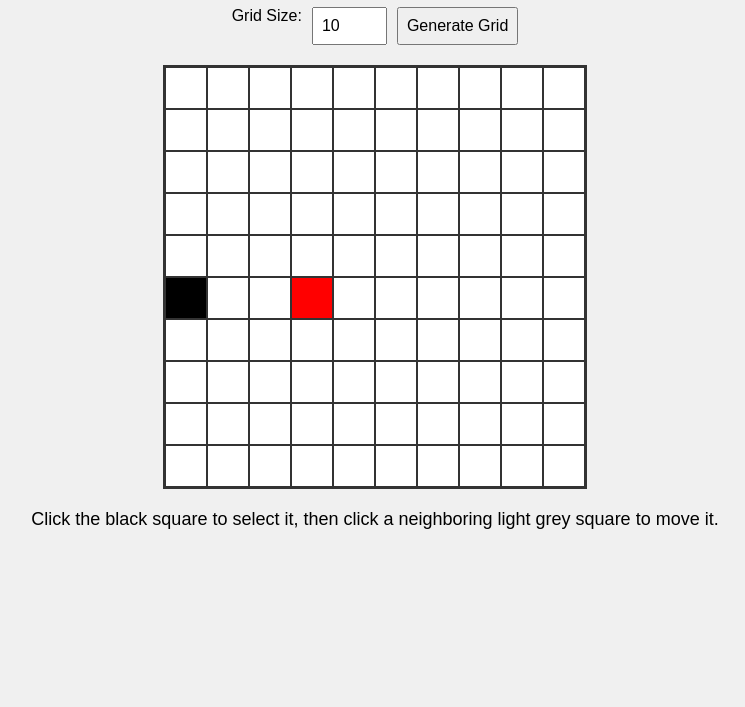
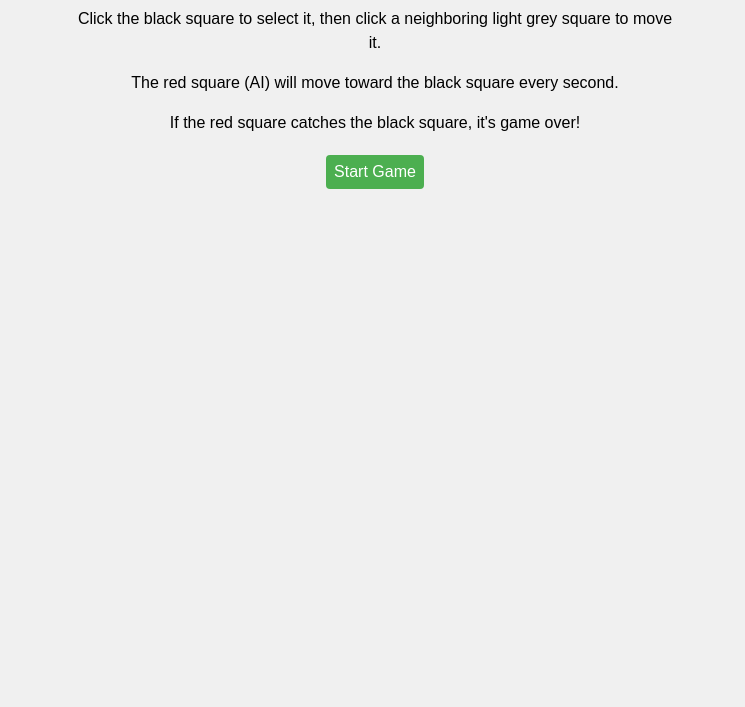
Before and after one commit to J-p26/GameTests, a plain HTML site: page index.html in a window 1280 px wide. Shown: the part 93-800 px from the top of the page, without its empty margins (265-1010 px from the left). Drawn offline with Linux system fonts and the light colour scheme.

Commit message:
Refactor Grid Square Game with multiple screens
Updated game structure with start, game, and game over screens. Enhanced styles and added game over logic.

```diff
--- a/index.html
+++ b/index.html
@@ -13,7 +13,20 @@
             background-color: #f0f0f0;
             margin: 0;
             padding: 20px;
+            text-align: center;
         }
+
+        #start-screen, #game-screen, #game-over-screen {
+            display: none;
+            width: 100%;
+            max-width: 600px;
+            margin: 0 auto;
+        }
+
+        #start-screen {
+            display: block;
+        }
+
         #controls {
             margin-bottom: 20px;
             display: flex;
@@ -21,10 +34,24 @@
             flex-wrap: wrap;
             justify-content: center;
         }
+
         input, button {
             padding: 8px;
             font-size: 16px;
+            cursor: pointer;
         }
+
+        button {
+            background-color: #4CAF50;
+            color: white;
+            border: none;
+            border-radius: 4px;
+        }
+
+        button:hover {
+            background-color: #45a049;
+        }
+
         #grid-container {
             display: grid;
             gap: 0;
@@ -32,7 +59,9 @@
             border: 2px solid #333;
             max-width: 90vw;
             max-height: 90vw;
+            margin: 0 auto;
         }
+
         .grid-cell {
             background-color: white;
             aspect-ratio: 1;
@@ -44,22 +73,51 @@
             align-items: center;
             cursor: pointer;
         }
+
         .black-square {
             background-color: black;
         }
+
         .red-square {
             background-color: red;
         }
+
         .highlight {
             background-color: lightgrey;
         }
+
         #status {
             margin-top: 20px;
             font-size: 18px;
         }
+
+        #instructions {
+            margin-bottom: 20px;
+            font-size: 16px;
+            line-height: 1.5;
+        }
+
+        #game-over-message {
+            font-size: 24px;
+            color: red;
+            margin-bottom: 20px;
+        }
     </style>
 </head>
 <body>
+    <!-- Start Screen -->
+    <div id="start-screen">
+        <h1>Grid Square Game</h1>
+        <div id="instructions">
+            <p>Click the black square to select it, then click a neighboring light grey square to move it.</p>
+            <p>The red square (AI) will move toward the black square every second.</p>
+            <p>If the red square catches the black square, it's game over!</p>
+        </div>
+        <button id="start-button">Start Game</button>
+    </div>
+
+    <!-- Game Screen -->
+    <div id="game-screen">
         <h1>Grid Square Game</h1>
         <div id="controls">
             <label for="grid-size">Grid Size:</label>
@@ -68,6 +126,14 @@
         </div>
         <div id="grid-container"></div>
         <div id="status">Click the black square to select it, then click a neighboring light grey square to move it.</div>
+    </div>
+
+    <!-- Game Over Screen -->
+    <div id="game-over-screen">
+        <h1>Game Over</h1>
+        <div id="game-over-message">The red square caught the black square!</div>
+        <button id="restart-button">Return to Start</button>
+    </div>
 
     <script>
         let gridSize = 10;
@@ -76,6 +142,34 @@
         let blackSquareIndex = null;
         let redSquareIndex = null;
         let aiInterval = null;
+
+        // DOM elements
+        const startScreen = document.getElementById('start-screen');
+        const gameScreen = document.getElementById('game-screen');
+        const gameOverScreen = document.getElementById('game-over-screen');
+        const startButton = document.getElementById('start-button');
+        const restartButton = document.getElementById('restart-button');
+        const generateGridButton = document.getElementById('generate-grid');
+
+        // Show the start screen initially
+        startScreen.style.display = 'block';
+        gameScreen.style.display = 'none';
+        gameOverScreen.style.display = 'none';
+
+        // Start the game
+        startButton.addEventListener('click', () => {
+            startScreen.style.display = 'none';
+            gameScreen.style.display = 'block';
+            gameOverScreen.style.display = 'none';
+            createGrid(10);
+        });
+
+        // Restart the game
+        restartButton.addEventListener('click', () => {
+            gameOverScreen.style.display = 'none';
+            startScreen.style.display = 'block';
+            gameScreen.style.display = 'none';
+        });
 
         function createGrid(size) {
             gridSize = size;
@@ -216,8 +310,21 @@
                 grid[redSquareIndex] = null;
                 grid[bestMove] = 'red';
                 redSquareIndex = bestMove;
+
+                // Check for game over
+                if (redSquareIndex === blackSquareIndex) {
+                    clearInterval(aiInterval);
+                    gameOver();
+                    return;
+                }
+
                 updateGrid();
             }
+        }
+
+        function gameOver() {
+            gameScreen.style.display = 'none';
+            gameOverScreen.style.display = 'block';
         }
 
         function updateGrid() {
@@ -232,7 +339,7 @@
             });
         }
 
-        document.getElementById('generate-grid').addEventListener('click', () => {
+        generateGridButton.addEventListener('click', () => {
             const size = parseInt(document.getElementById('grid-size').value);
             if (size >= 5 && size <= 20) {
                 createGrid(size);
@@ -240,9 +347,6 @@
                 alert('Please enter a grid size between 5 and 20.');
             }
         });
-
-        // Initialize the grid
-        createGrid(10);
     </script>
 </body>
 </html>
```
Lines whose indentation alone changed are shown as unchanged.
